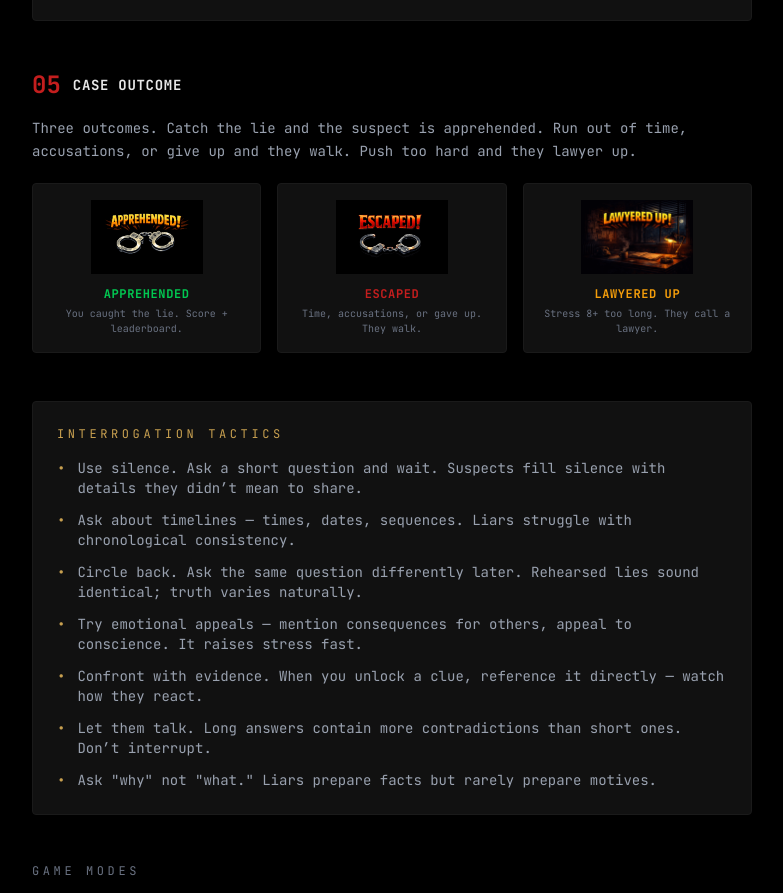
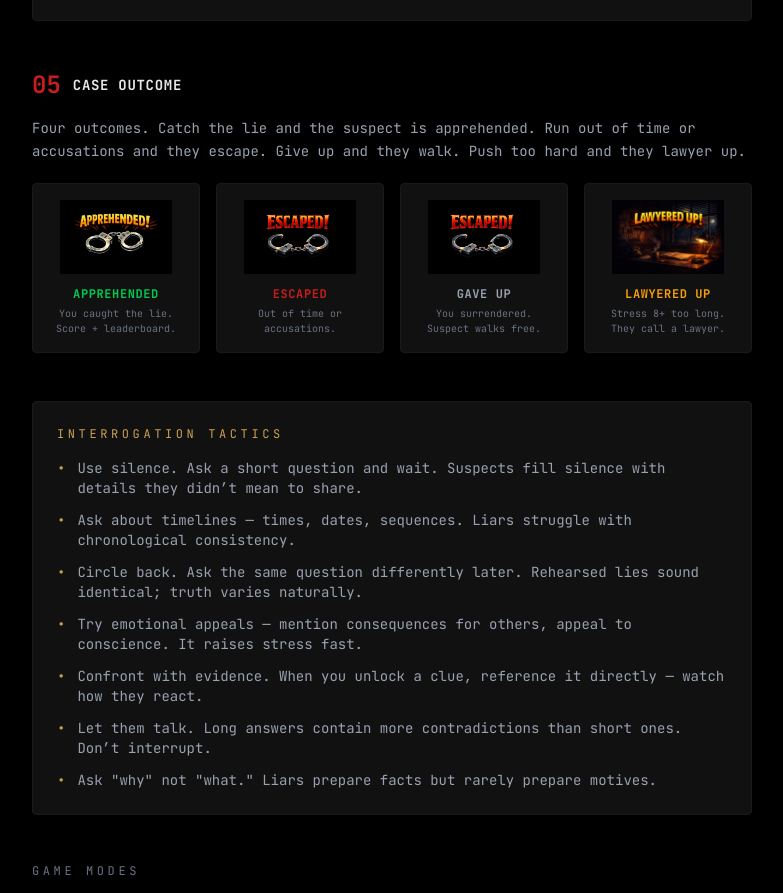
Before and after one commit to jpoindexter/interrogation-game, a Next.js app: page /help in a window 1280 px wide. Shown: the part 1411-2304 px from the top of the page, without its empty margins (248-1031 px from the left). Built offline with nearby package versions, Linux system fonts and the light colour scheme; a web font is replaced by a local one.

Commit message:
Help: show 4 case outcomes — add Gave Up as separate result

```diff
--- a/app/help/page.tsx
+++ b/app/help/page.tsx
@@ -155,8 +155,8 @@ export default function HelpPage() {
                 <span className="text-2xl font-bold text-accent">05</span>
                 <h2 className="text-sm font-bold uppercase tracking-wider">Case Outcome</h2>
               </div>
-              <p className="text-sm text-gray-400 mb-5 leading-relaxed">Three outcomes. Catch the lie and the suspect is apprehended. Run out of time, accusations, or give up and they walk. Push too hard and they lawyer up.</p>
-              <div className="grid grid-cols-3 gap-4">
+              <p className="text-sm text-gray-400 mb-5 leading-relaxed">Four outcomes. Catch the lie and the suspect is apprehended. Run out of time or accusations and they escape. Give up and they walk. Push too hard and they lawyer up.</p>
+              <div className="grid grid-cols-2 sm:grid-cols-4 gap-4">
                 <div className="bg-surface-darker border border-surface-dark rounded-sm p-4 text-center">
                   <img src="/solved/caught.png" alt="Apprehended" className="w-28 mx-auto mb-3" />
                   <p className="text-xs uppercase tracking-wider text-green-500 font-bold">Apprehended</p>
@@ -165,7 +165,12 @@ export default function HelpPage() {
                 <div className="bg-surface-darker border border-surface-dark rounded-sm p-4 text-center">
                   <img src="/solved/escaped.png" alt="Escaped" className="w-28 mx-auto mb-3" />
                   <p className="text-xs uppercase tracking-wider text-accent font-bold">Escaped</p>
-                  <p className="text-[10px] text-gray-500 mt-1">Time, accusations, or gave up. They walk.</p>
+                  <p className="text-[10px] text-gray-500 mt-1">Out of time or accusations.</p>
+                </div>
+                <div className="bg-surface-darker border border-surface-dark rounded-sm p-4 text-center">
+                  <img src="/solved/escaped.png" alt="Gave Up" className="w-28 mx-auto mb-3" />
+                  <p className="text-xs uppercase tracking-wider text-gray-400 font-bold">Gave Up</p>
+                  <p className="text-[10px] text-gray-500 mt-1">You surrendered. Suspect walks free.</p>
                 </div>
                 <div className="bg-surface-darker border border-surface-dark rounded-sm p-4 text-center">
                   <img src="/solved/lawyered_up.png" alt="Lawyered Up" className="w-28 mx-auto mb-3" />
```
